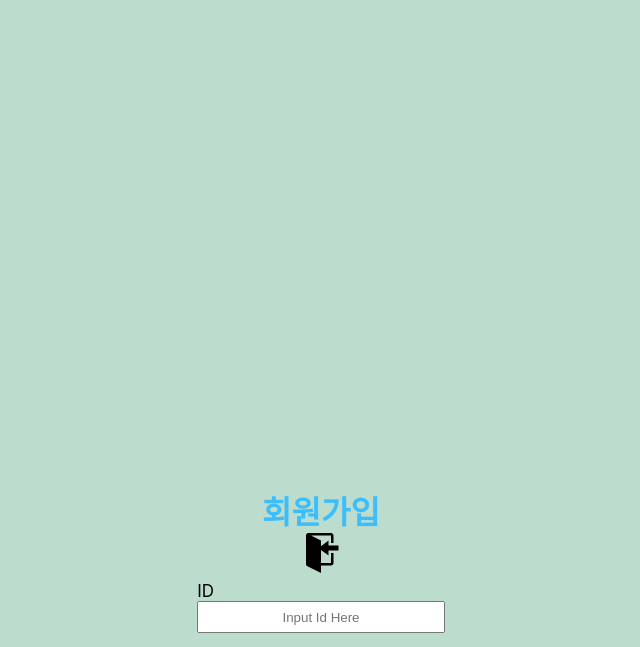
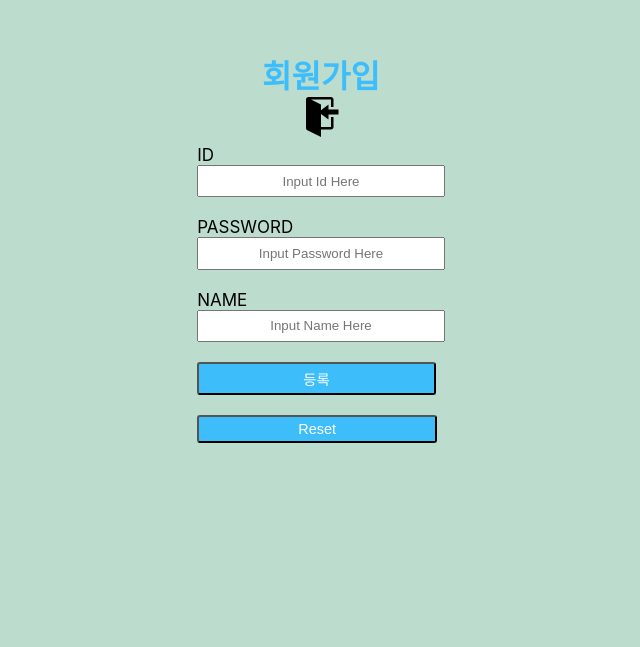
Before and after one commit to jolove-sch/backend, a React (Create React App) app in the folder frontend/: page /register in a window 1280 px wide. Shown: the part 153-800 px from the top of the page, without its empty margins (319-959 px from the left). Built offline with nearby package versions, Linux system fonts and the light colour scheme.

Commit message:
initial commit

```diff
--- a/frontend/src/components/LoginPage.jsx
+++ b/frontend/src/components/LoginPage.jsx
@@ -17,29 +17,23 @@ const Container = styled.div`
   height: 100%;
   width: 100%;
   background-color: #bcddce;
-  /* height: 800px;
-  width: 460px; */
-  /* top: 50%;
-  left: 50%; */
-  /* transform: translate(-50%, -50%); */
+`;
+
+const ElementContainer = styled.div`
+  width: 100%;
+  height: 100vh;
+  display: flex;
+  justify-content: center;
+  align-items: center;
+  flex-direction: column;
 `;
 
 const Title = styled.div`
   display: flex;
-  margin-top: 55%;
   font-size: 2em;
   font-family: sans-serif;
   font-weight: bold;
   color: #3dbefa;
-  /* position: absolute;
-  top: 30%;
-  left: 52%;
-  transform: translate(-50%, -50%); */
-  /* display: flex;
-  top: 0;
-  left: 0; */
-  /* justify-content: center;
-  align-items: center; */
 `;
 
 const LogoContainer = styled.div`
@@ -47,11 +41,6 @@ const LogoContainer = styled.div`
   font-family: sans-serif;
   font-weight: bold;
   color: black;
-  /* position: absolute;
-  top: 60%;
-  left: 50%;
-  transform: translate(-50%, -400%);
-  margin-left: 3%; */
 
   .logo {
     font-size: 40px;
@@ -60,21 +49,9 @@ const LogoContainer = styled.div`
 `;
 
 const UnderContainer = styled.div`
-  /* top: 0;
-  left: 0;
-  height: 100%;
-  width: 100%;
-  position: absolute;
-  display: flex;
-  flex-flow: row nowrap;
-  justify-content: default;
-  align-items: center; */
-  /* flex-direction: column; */
   position: flex;
   top: 50%;
   left: 50%;
-  /* transform: translate(-50%, -50%); */
-  /* margin-left: 2%; */
 
   .logo2 {
     font-size: 20px;
@@ -86,44 +63,34 @@ const UnderContainer = styled.div`
 `;
 
 const ButtonContainer = styled.div`
-
-  /* width: 100%; */
   position: flex;
   top: 50%;
   left: 50%;
-  /* transform: translate(-50%, -50%);
-  margin-left: 2%; */
 `;
 
 const LoginButton = styled.button`
-  /* position: center; */
   font-size: 0.9em;
-  /* margin-left: 0%; */
-  padding: 0.25em 4.75em; //세로 가로
+  padding: 0.25rem 4.65rem; //세로 가로
   border-radius: 3px;
   color: white;
   background: #3dbefa;
 `;
 
 const RegisterButton = styled.button`
-  /* position: center; */
   font-size: 0.9em;
-  /* margin-left: 0%; */
-  padding: 0.25em 4.35em; // 세로 가로
+  padding: 0.25rem 4.2rem; // 세로 가로
   border-radius: 3px; // 테두리
   color: white;
   background: #3dbefa;
 `;
 
 const IdInputBox = styled.input`
-  /* margin-left: 32%; */
   padding: 0.5em 1.5em; // 세로길이, 가로길이
   text-align: center;
 
 `;
 
 const PasswordInputBox = styled.input`
-  /* margin-left: 32%; */
   padding: 0.5em 1.5em; // 세로길이, 가로길이
   text-align: center;
 `;
@@ -131,8 +98,8 @@ const PasswordInputBox = styled.input`
 export default function LoginPage() {
 
   return (
-    // <Form>
       <Container>
+        <ElementContainer>
         <Title>SIGN IN</Title>
        <LogoContainer>
          <FaBaby className="logo" />
@@ -155,7 +122,7 @@ export default function LoginPage() {
           <RegisterButton>회원가입</RegisterButton>
          </Link>
         </ButtonContainer>
+        </ElementContainer>
       </Container>
-    // </Form>
   );
 }
--- a/frontend/src/components/Register.jsx
+++ b/frontend/src/components/Register.jsx
@@ -4,13 +4,6 @@ import { GoSignIn } from 'react-icons/go';
 import { Link } from 'react-router-dom';
 
 const Container = styled.div`
-  /* height: 900px;
-  width: 500px;
-  background-color: #bcddce;
-  position: absolute;
-  top: 50%;
-  left: 50%;
-  transform: translate(-50%, -50%); */
   position: absolute;
   display: flex;
   flex-flow: row nowrap;
@@ -24,17 +17,17 @@ const Container = styled.div`
   background-color: #bcddce;
 `;
 
+const ElementContainer = styled.div`
+  width: 100%;
+  height: 100vh;
+  display: flex;
+  justify-content: center;
+  align-items: center;
+  flex-direction: column;
+`;
+
 const Title = styled.div`
-  /* font-size: 2em;
-  font-family: sans-serif;
-  font-weight: bold;
-  color: #3dbefa;
-  position: absolute;
-  top: 15%;
-  left: 52%;
-  transform: translate(-50%, -50%); */
   display: flex;
-  margin-top: 50%;
   font-size: 2em;
   font-family: sans-serif;
   font-weight: bold;
@@ -42,15 +35,6 @@ const Title = styled.div`
 `;
 
 const LogoContainer = styled.div`
-  /* font-size: 2em;
-  font-family: sans-serif;
-  font-weight: bold;
-  color: black;
-  position: absolute;
-  top: 43%;
-  left: 49%;
-  transform: translate(-50%, -400%);
-  margin-left: 3%; */
   font-size: 2em;
   font-family: sans-serif;
   font-weight: bold;
@@ -63,14 +47,6 @@ const LogoContainer = styled.div`
 `;
 
 const UnderContainer = styled.div`
-  /* width: 100%;
-  height: 70%;
-  position: absolute;
-  top: 50%;
-  left: 50%;
-  transform: translate(-50%, -50%);
-  margin-left: -1%;
-  margin-top: 35%; */
   position: flex;
   top: 50%;
   left: 50%;
@@ -85,7 +61,6 @@ const UnderContainer = styled.div`
 `;
 
 const InputId = styled.input`
-  /* margin-left: 36%; */
   padding: 0.5em 2.5em; // 세로길이, 가로길이
   text-align: center;
 `;
@@ -93,11 +68,9 @@ const InputId = styled.input`
 const IdLabel = styled.label`
   color: black;
   font-size: 17px;
-  /* margin-left: 36%; */
 `;
 
 const InputPassword = styled.input`
-  /* margin-left: 36%; */
   padding: 0.5em 2.5em; // 세로길이, 가로길이
   text-align: center;
 `;
@@ -105,11 +78,9 @@ const InputPassword = styled.input`
 const PasswordLabel = styled.label`
   color: black;
   font-size: 17px;
-  /* margin-left: 36%; */
 `;
 
 const InputName = styled.input`
-  /* margin-left: 36%; */
   padding: 0.5em 2.5em; // 세로길이, 가로길이
   text-align: center;
 `;
@@ -117,14 +88,12 @@ const InputName = styled.input`
 const NameLabel = styled.label`
   color: black;
   font-size: 17px;
-  /* margin-left: 36%; */
 `;
 
 const RegisterButton = styled.button`
   position: center;
-  font-size: 0.9em;
-  /* margin-left: 36%; */
-  padding: 0.25em 6.2em; //세로 가로
+  font-size: 0.9rem;
+  padding: 0.25rem 6.5rem; //세로 가로
   border-radius: 3px;
   color: white;
   background: #3dbefa;
@@ -132,9 +101,8 @@ const RegisterButton = styled.button`
 
 const ResetButton = styled.button`
   position: center;
-  font-size: 0.9em;
-  /* margin-left: 36%; */
-  padding: 0.25em 5.9em; //세로 가로
+  font-size: 0.9rem;
+  padding: 0.25rem 6.2rem; //세로 가로
   border-radius: 3px;
   color: white;
   background: #3dbefa;
@@ -161,8 +129,8 @@ const InputSample = () => {
   };
 
   return (
-    <>
       <Container>
+        <ElementContainer>
         <Title>회원가입</Title>
          <LogoContainer>
              <GoSignIn className="logo" />
@@ -209,8 +177,8 @@ const InputSample = () => {
           <br />
           <ResetButton onClick={onReset}>Reset</ResetButton>
         </UnderContainer>
+        </ElementContainer>
      </Container>
-    </>
   );
 };
 
```
